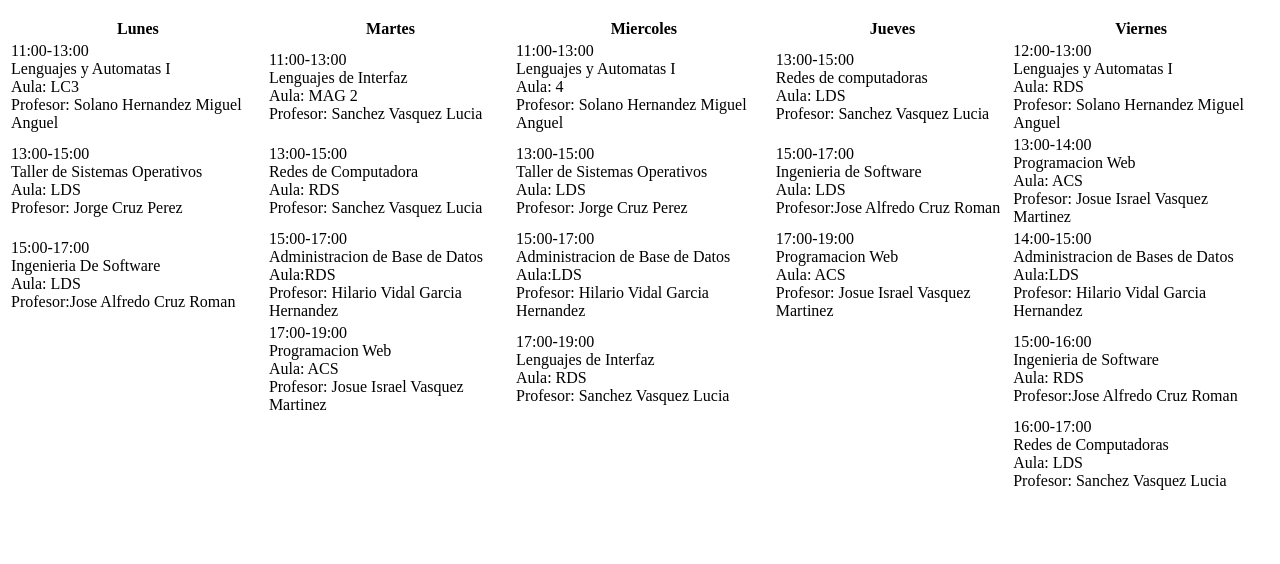
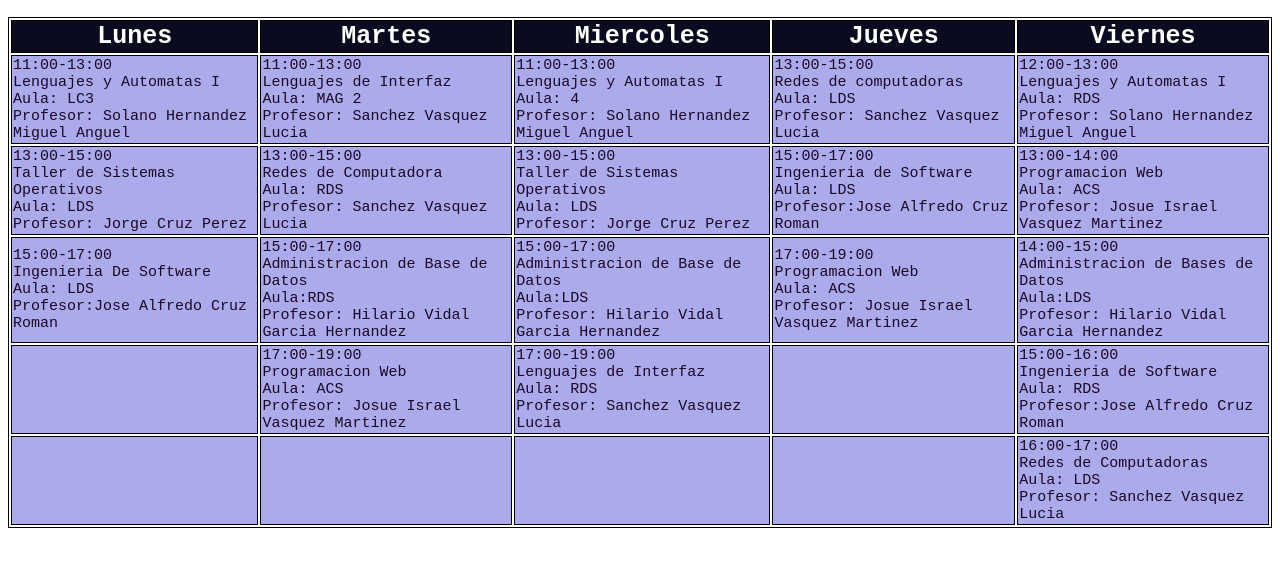
Before and after one commit to ErikCuevas03/practicas-progamaci-n-web-Israel-, a plain HTML site: page 2-Ejercicio-Tabla/Horario.html in a window 1280 px wide. Shown: the part 50-614 px from the top of the page. Drawn offline with Linux system fonts and the light colour scheme.

Commit message:
Estilo de Tabla

```diff
--- /dev/null
+++ b/2-Ejercicio-Tabla/CSS/estilo.css
@@ -0,0 +1,19 @@
+table{
+    border:1px solid black;
+}
+
+th {
+    font-family: 'Courier New', Courier, monospace;
+    font-size: 25px;
+    color: rgb(255, 255, 255);
+    border:1px solid rgb(0, 0, 0);
+    background-color: rgb(11, 11, 31);
+}
+
+td {
+    font-family: 'Courier New', Courier, monospace;
+    font-size: 15px;
+    color: rgb(27, 8, 39);
+    border:1px solid black;
+    background-color: rgb(171, 171, 235);
+}
--- a/2-Ejercicio-Tabla/Horario.html
+++ b/2-Ejercicio-Tabla/Horario.html
@@ -3,7 +3,7 @@
 <head>
     <meta charset="utf-8">
     <meta name="viewport" content="width-device-width intial-scale-1">
-
+    <link rel="stylesheet" href="CSS/estilo.css">
     <title>Horario</title>
 </head>
 <body>
```
